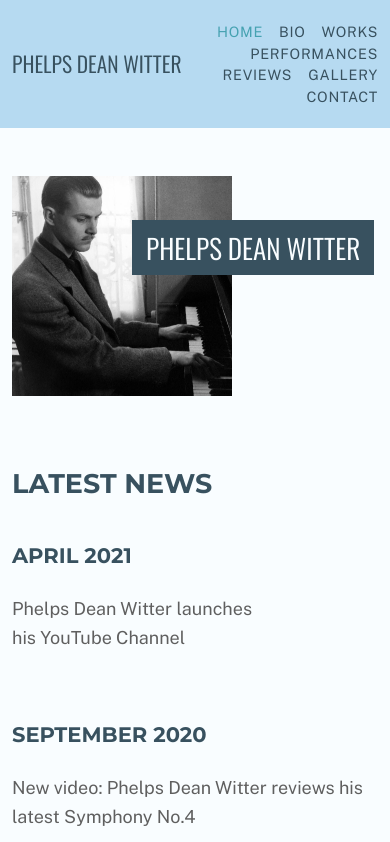
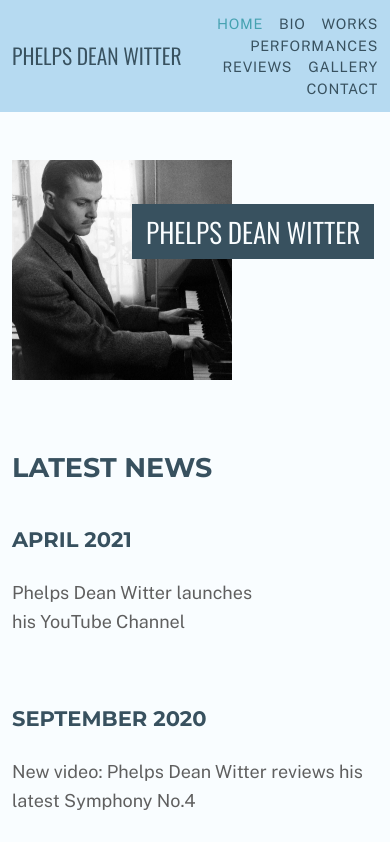
Before and after one commit to dianewitter/phelpsdeanwitter-com, a Jekyll site: the page built from index.md, in a window 390 px wide. Shown: the top 842 px of the page. Built offline with Jekyll 4.4.1, drawn with Linux system fonts in a browser that asks for light colours; our own code applies the rules of GitHub Pages for plain Markdown files; comment, search, counter and statistics services are not loaded; grey boxes are pictures that could not be loaded.

Commit message:
Tighten header spacing in mobile

```diff
--- a/assets/site/main.scss
+++ b/assets/site/main.scss
@@ -65,6 +65,10 @@
 header {
     padding-top: 1rem;
     padding-bottom: 1rem;
+    @include breakpoint(mobile) {
+        padding-top: .5rem;
+        padding-bottom: .5rem;
+    }
     background-color: $brand-color-light;
 }
 #header-wrapper {
```
